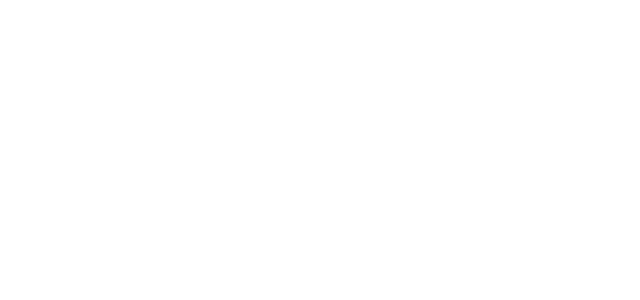
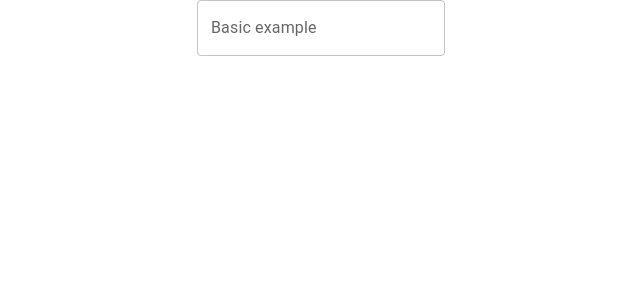
Before and after one commit to antony-mpokket/mui_tutorial, a React (Create React App) app: page /picker in a window 1280 px wide. Before the commit this address had no page. Shown: the top 300 px of the page, without its empty margins (319-959 px from the left). Built offline with nearby package versions, Linux system fonts and the light colour scheme.

Commit message:
MuiPicker

```diff
--- a/package.json
+++ b/package.json
@@ -7,12 +7,14 @@
     "node": "8.15.0"
   },
   "dependencies": {
+    "@date-io/date-fns": "^2.16.0",
     "@emotion/react": "^11.10.5",
     "@emotion/styled": "^11.10.5",
     "@mui/icons-material": "^5.10.14",
     "@mui/lab": "^5.0.0-alpha.110",
     "@mui/material": "^5.10.14",
     "@mui/system": "^5.10.14",
+    "@mui/x-date-pickers": "^5.0.9",
     "@testing-library/jest-dom": "^5.16.5",
     "@testing-library/react": "^13.4.0",
     "@testing-library/user-event": "^13.5.0",
@@ -20,6 +22,8 @@
     "@types/node": "^16.18.3",
     "@types/react": "^18.0.25",
     "@types/react-dom": "^18.0.9",
+    "date-fns": "^2.29.3",
+    "dayjs": "^1.11.7",
     "notistack": "^2.0.8",
     "react": "^18.2.0",
     "react-dom": "^18.2.0",
--- a/src/App.tsx
+++ b/src/App.tsx
@@ -1,13 +1,23 @@
 
 import './App.css';
 import CustomRoutes from './components/Routes';
+import {LocalizationProvider} from '@mui/lab'
+import AdapterDateFns from '@mui/lab/AdapterDateFns'
+
 
 function App() {
   return (
-    <div className="App">
+    // <LocalizationProvider dateAdapter={AdapterDateFns}>
+    //   <div className="App">
+    //     {/* <MuiTypography /> */}
+    //     <CustomRoutes />
+    //   </div>
+    // </LocalizationProvider>
+
+      <div className="App">
         {/* <MuiTypography /> */}
-      <CustomRoutes />
-    </div>
+        <CustomRoutes />
+      </div>
   );
 }
 
--- /dev/null
+++ b/src/components/MuiPicker.tsx
@@ -0,0 +1,28 @@
+import * as React from "react";
+import { Dayjs } from "dayjs";
+import TextField from "@mui/material/TextField";
+import { AdapterDayjs } from "@mui/x-date-pickers/AdapterDayjs";
+import { LocalizationProvider } from "@mui/x-date-pickers/LocalizationProvider";
+import { DatePicker } from "@mui/x-date-pickers/DatePicker";
+
+
+const MuiPicker = () => {
+  const [value, setValue] = React.useState<Dayjs | null>(null);
+
+  return (
+    <>
+      <LocalizationProvider dateAdapter={AdapterDayjs}>
+        <DatePicker
+          label="Basic example"
+          value={value}
+          onChange={(newValue) => {
+            setValue(newValue);
+          }}
+          renderInput={(params) => <TextField {...params} />}
+        />
+      </LocalizationProvider>
+    </>
+  );
+};
+
+export default MuiPicker;
--- a/src/components/Routes.jsx
+++ b/src/components/Routes.jsx
@@ -37,6 +37,7 @@
 import MuiProgress from "./MuiProgress";
 import MuiSkeleton from "./MuiSkeleton";
 import MuiLoadingButton from "./MuiLoadingButton";
+import MuiPicker from "./MuiPicker";
 
 
 
@@ -76,6 +77,7 @@
         <Route path="/progress" element={<MuiProgress />} />
         <Route path="/skeleton" element={<MuiSkeleton />} />
         <Route path="/loading-button" element={<MuiLoadingButton />} />
+        <Route path="/picker" element={<MuiPicker />} />
       </Routes>
     </Router>
   );
```
Also changed, not shown: 1 other file (tests, documents, lock files or other folders).
